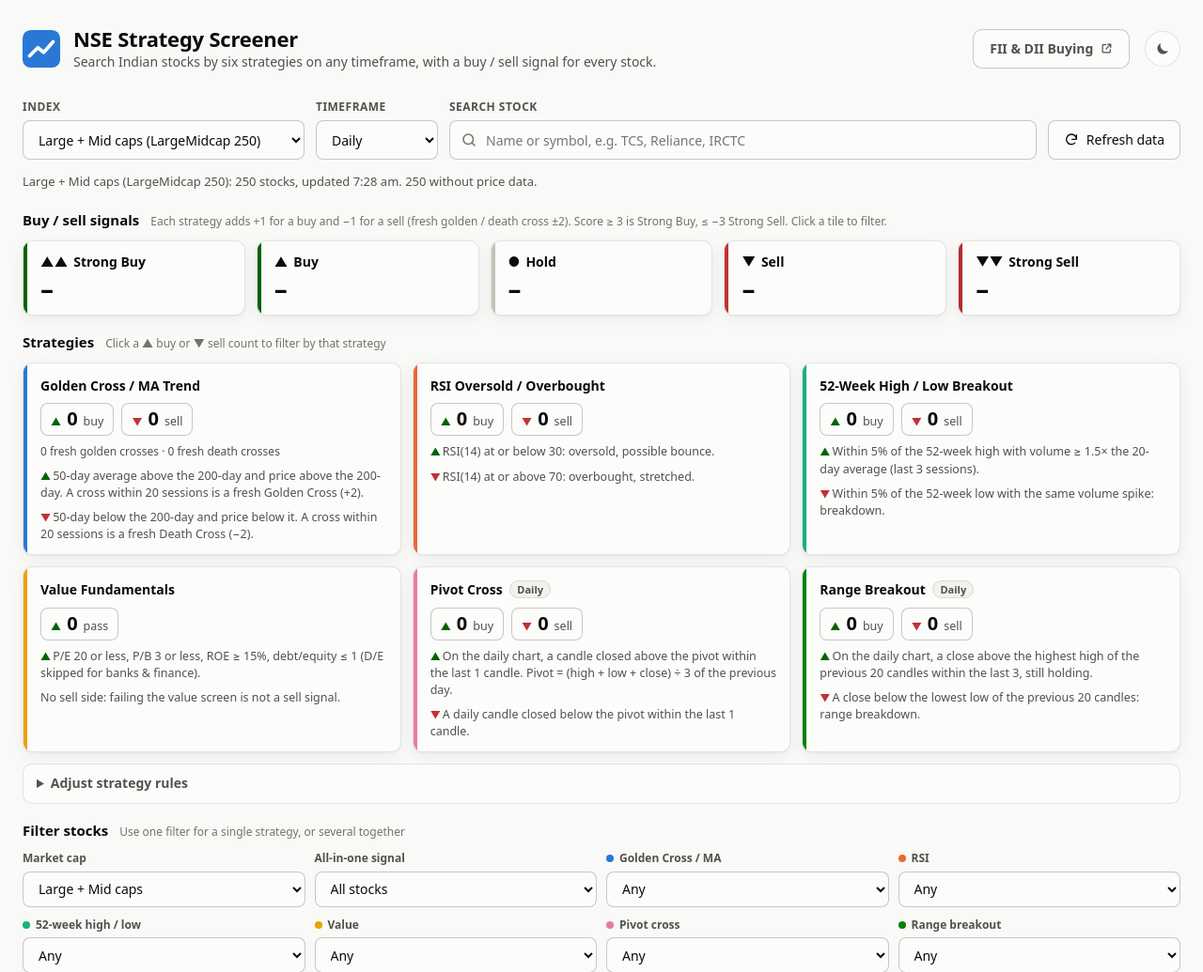
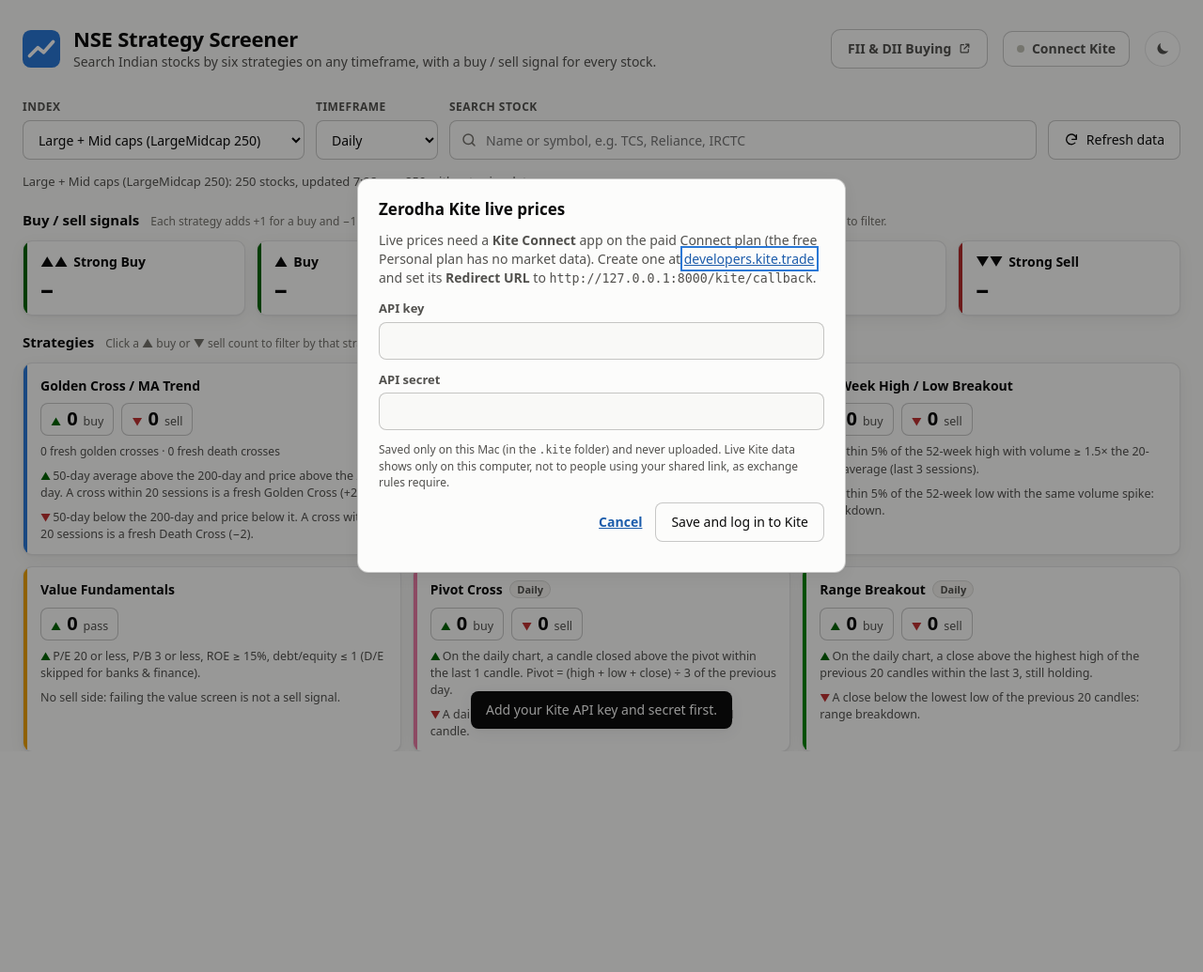
Before and after one commit to HarshBhushanDubey/nse-screener, a Flask app: page /?kite=setup in a window 1280 px wide. Shown: the top 1035 px of the page at 94% size. After the commit the page ends 800 px from the top, so only its background shows below. Run offline with Flask 3, Linux system fonts and the light colour scheme.

Commit message:
Add live prices from Zerodha Kite Connect on the owner's Mac
kite_live.py handles the daily Kite login (documented v3 session API),
a REST quote snapshot and the Kite WebSocket tick stream. The browser
polls /api/live every 2 seconds and recalculates every signal with the
live price. Credentials stay in git-ignored .kite/, and live data is
served only to requests from this computer, as exchange rules require.

Co-Authored-By: Claude Opus 5.5 <noreply@anthropic.com>

```diff
--- a/app.py
+++ b/app.py
@@ -10,10 +10,11 @@ import warnings
 
 warnings.filterwarnings("ignore", message=".*OpenSSL.*")  # macOS system-Python noise
 
-from flask import Flask, jsonify, render_template, request  # noqa: E402
+from flask import Flask, jsonify, redirect, render_template, request  # noqa: E402
 
 import screener  # noqa: E402
 import universes  # noqa: E402
+from kite_live import kite  # noqa: E402
 
 logging.basicConfig(level=logging.INFO, format="%(asctime)s %(levelname)s %(message)s")
 logging.getLogger("yfinance").setLevel(logging.CRITICAL)
@@ -24,6 +25,95 @@ app = Flask(__name__)
 @app.get("/")
 def index():
     return render_template("index.html")
+
+
+def is_local_request():
+    """True only for a browser on this Mac (not a visitor through a tunnel or proxy).
+    Kite data is for the account owner's personal use and must not be passed on."""
+    if request.headers.get("Cf-Connecting-Ip") or request.headers.get("X-Forwarded-For"):
+        return False
+    return request.remote_addr in ("127.0.0.1", "::1")
+
+
+def _local_only():
+    if not is_local_request():
+        return jsonify(error="Live Kite data is only available on the account owner's own computer."), 403
+    return None
+
+
+# ---------------------------------------------------------------- Zerodha Kite (owner only)
+
+@app.get("/api/kite/status")
+def api_kite_status():
+    if not is_local_request():
+        return jsonify(local=False)
+    return jsonify(local=True, **kite.status())
+
+
+@app.post("/api/kite/config")
+def api_kite_config():
+    denied = _local_only()
+    if denied:
+        return denied
+    body = request.get_json(silent=True) or {}
+    key, secret = str(body.get("api_key", "")).strip(), str(body.get("api_secret", "")).strip()
+    if not key or not secret:
+        return jsonify(error="Enter both the API key and the API secret."), 400
+    kite.save_config(key, secret)
+    return jsonify(ok=True, login_url="/kite/login")
+
+
+@app.get("/kite/login")
+def kite_login():
+    denied = _local_only()
+    if denied:
+        return denied
+    url = kite.login_url()
+    return redirect(url) if url else redirect("/?kite=setup")
+
+
+@app.get("/kite/callback")
+def kite_callback():
+    denied = _local_only()
+    if denied:
+        return denied
+    token = request.args.get("request_token", "")
+    if request.args.get("status") != "success" or not token:
+        return redirect("/?kite=cancelled")
+    try:
+        kite.complete_login(token)
+    except Exception as exc:
+        logging.warning("Kite login failed: %s", exc)
+        return redirect("/?kite=failed")
+    return redirect("/?kite=connected")
+
+
+@app.post("/api/kite/logout")
+def api_kite_logout():
+    denied = _local_only()
+    if denied:
+        return denied
+    kite.logout()
+    return jsonify(ok=True)
+
+
+@app.post("/api/live")
+def api_live():
+    """Latest Kite prices for an index (plus searched stocks), changed since `since`."""
+    denied = _local_only()
+    if denied:
+        return denied
+    body = request.get_json(silent=True) or {}
+    uid = body.get("universe", "niftylargemidcap250")
+    symbols = [m["symbol"] for m in universes.load(uid)] if uid in universes.LISTED else []
+    symbols += [str(s) for s in (body.get("extra") or [])][:50]
+    try:
+        known = kite.watch(symbols)
+    except Exception as exc:
+        logging.warning("Kite watch failed: %s", exc)
+        return jsonify(error=f"Kite: {exc}", **kite.status()), 502
+    snap = kite.snapshot(symbols, since=int(body.get("since", -1)))
+    return jsonify(known=known, **snap, **kite.status())
 
 
 @app.get("/api/universes")
@@ -96,6 +186,7 @@ if __name__ == "__main__":
     host = os.environ.get("HOST", "127.0.0.1")
     port = int(os.environ.get("PORT", "8000"))  # 5000 is taken by AirPlay on macOS
     print(f"\n  NSE Strategy Screener running at http://127.0.0.1:{port}\n")
+    kite.start()  # resume live prices if today's Kite login is still valid
     try:
         from waitress import serve
         serve(app, host=host, port=port, threads=12)
--- a/requirements.txt
+++ b/requirements.txt
@@ -6,3 +6,4 @@ numpy==2.0.2
 requests==2.32.5
 waitress==3.0.2
 gunicorn==23.0.0
+websocket-client==1.8.0
--- a/static/app.js
+++ b/static/app.js
@@ -544,7 +544,7 @@
       </td>
       <td class="sig-cell">${signalBadge(e)}</td>
       <td>${sparkSVG(r)}</td>
-      <td>${r.price == null ? '<span class="na">—</span>' : inr(r.price)}</td>
+      <td>${r.price == null ? '<span class="na">—</span>' : inr(r.price)}${r.live ? '<span class="live-tag" title="Live price from Kite">LIVE</span>' : ''}</td>
       <td class="${chgCls}">${signed(r.change_pct, 2)}</td>
       <td>${num(r.rsi)}</td>
       <td class="${v2 > 0 ? 'up' : v2 < 0 ? 'down' : ''}">${signed(v2)}</td>
@@ -627,7 +627,8 @@
   }
 
   function evalAll(records) {
-    return records.map((r) => {
+    return records.map((r0) => {
+      const r = withLive(r0);
       const e = evaluate(r, state.rules);
       e.pendingFund = r.fund_status === 'pending';
       e.pendingTf = r.price != null && (r.tf !== state.tf || r.tf_status === 'pending');
@@ -797,9 +798,157 @@
       el.textContent = `${s.label}: ${s.count} stocks, updated ${time}`
         + (asOf ? ` (latest session ${fmtDate(asOf)})` : '')
         + (missing ? `. ${missing} without price data.` : '.')
-        + (STATIC.on ? ' Data refreshes about every 15 minutes during market hours.' : '');
+        + (STATIC.on ? ' Data refreshes about every 15 minutes during market hours.' : '')
+        + (live.on && live.lastUpdate ? ` Live prices from Kite, last update ${new Date(live.lastUpdate).toLocaleTimeString('en-IN')}.` : '');
     }
   }
+
+  // ------------------------------------------------------------ Zerodha Kite live prices (owner's Mac only)
+  const live = { on: false, version: -1, quotes: {}, timer: null, status: null, lastUpdate: null };
+
+  const lastSet = (arr, v) => { const a = arr.slice(); a[a.length - 1] = v; return a; };
+  function patchCandles(t, ltp) {
+    if (!t || !t.c || !t.c.length || ltp == null) return t;
+    const n = t.c.length;
+    return { ...t, c: lastSet(t.c, ltp), h: lastSet(t.h, Math.max(t.h[n - 1] ?? ltp, ltp)), l: lastSet(t.l, Math.min(t.l[n - 1] ?? ltp, ltp)) };
+  }
+
+  function rsiOf(closes, period = 14) {
+    const v = closes.filter((x) => x != null);
+    if (v.length <= period + 1) return null;
+    let g = 0, l = 0;
+    for (let i = 1; i <= period; i++) { const d = v[i] - v[i - 1]; if (d > 0) g += d; else l -= d; }
+    g /= period; l /= period;
+    for (let i = period + 1; i < v.length; i++) {
+      const d = v[i] - v[i - 1];
+      g = (g * (period - 1) + Math.max(d, 0)) / period;
+      l = (l * (period - 1) + Math.max(-d, 0)) / period;
+    }
+    return l === 0 ? 100 : Math.round((100 - 100 / (1 + g / l)) * 10) / 10;
+  }
+
+  /** The record with Kite's live price folded into every price-based number. */
+  function withLive(r) {
+    const q = live.on && live.quotes[r.symbol];
+    if (!q || q.ltp == null || r.price == null) return r;
+    const ltp = q.ltp;
+    const out = { ...r, price: ltp, live: true };
+    if (q.change_pct != null) out.change_pct = q.change_pct;
+    if (r.high52 != null) { out.high52 = Math.max(r.high52, q.high ?? ltp, ltp); out.pct_from_high = (ltp / out.high52 - 1) * 100; }
+    if (r.low52 != null) { out.low52 = Math.min(r.low52, q.low ?? ltp, ltp); out.pct_from_low = (ltp / out.low52 - 1) * 100; }
+    if (r.spark && r.spark.c && r.spark.c.length) {
+      const c = lastSet(r.spark.c, ltp);
+      out.spark = { ...r.spark, c };
+      const rv = rsiOf(c);
+      if (rv != null) out.rsi = rv;
+    }
+    if (r.tfd) out.tfd = patchCandles(r.tfd, ltp);
+    return out;
+  }
+
+  function toast(msg) {
+    const t = $('#toast');
+    t.textContent = msg;
+    t.hidden = false;
+    clearTimeout(toast.timer);
+    toast.timer = setTimeout(() => { t.hidden = true; }, 7000);
+  }
+
+  function renderKiteBtn() {
+    const b = $('#kiteBtn');
+    const s = live.status;
+    if (STATIC.on || !s || !s.local) { b.hidden = true; return; }
+    b.hidden = false;
+    let text = 'Kite connecting…', on = false;
+    if (!s.available) text = 'Kite unavailable';
+    else if (!s.configured) text = 'Connect Kite';
+    else if (!s.logged_in) text = 'Log in to Kite';
+    else if (s.streaming || live.lastUpdate) { text = 'Kite live'; on = true; }
+    b.classList.toggle('on', on);
+    b.innerHTML = `<span class="dot" aria-hidden="true"></span>${esc(text)}`;
+    b.title = s.logged_in ? `Live prices from Kite (${s.user}). Session ends ${new Date(s.expires).toLocaleString('en-IN', { weekday: 'short', hour: 'numeric', minute: '2-digit' })}.`
+      : 'Show live prices from your Zerodha Kite Connect account';
+  }
+
+  async function pollLive() {
+    clearTimeout(live.timer);
+    if (!live.on) return;
+    try {
+      const res = await api('/api/live', { method: 'POST', body: JSON.stringify({
+        universe: state.universe, extra: [...state.lookups.values()].map((r) => r.symbol), since: live.version }) });
+      live.status = { ...live.status, ...res, local: true };
+      const n = Object.keys(res.quotes || {}).length;
+      Object.assign(live.quotes, res.quotes || {});
+      live.version = res.version;
+      if (n) live.lastUpdate = Date.now();
+      if (!res.logged_in) { live.on = false; toast('Your Kite session has ended. Log in to Kite again for live prices.'); }
+      renderKiteBtn();
+      if (n) render();
+    } catch (e) {
+      live.status = { ...(live.status || {}), error: e.message };
+      renderKiteBtn();
+    }
+    if (live.on) live.timer = setTimeout(pollLive, 2000);
+  }
+
+  async function kiteInit() {
+    if (STATIC.on) return;
+    try { live.status = await api('/api/kite/status'); } catch (e) { return; }
+    renderKiteBtn();
+    const p = new URLSearchParams(location.search).get('kite');
+    if (p) {
+      toast({ connected: 'Kite connected: prices are now live.', failed: 'Kite login failed. Check your API key and secret, then try again.',
+        cancelled: 'Kite login was cancelled.', setup: 'Add your Kite API key and secret first.' }[p] || '');
+      history.replaceState(null, '', location.pathname);
+      if (p === 'setup') openKiteDialog();
+    }
+    if (live.status.logged_in && live.status.available) { live.on = true; live.version = -1; pollLive(); }
+  }
+
+  const kiteDialog = $('#kiteDialog');
+  function openKiteDialog(forceSetup = false) {
+    const s = live.status || {};
+    const info = s.logged_in && !forceSetup;
+    $('#kiteSetup').hidden = info;
+    $('#kiteInfo').hidden = !info;
+    $('#kiteMsg').textContent = s.available === false ? 'Live streaming needs the websocket-client package: run  .venv/bin/python -m pip install -r requirements.txt' : '';
+    if (info) {
+      $('#kiteInfoText').textContent = `Logged in to Kite as ${s.user}. Prices and signals update live every 2 seconds `
+        + `until the session ends at ${new Date(s.expires).toLocaleString('en-IN', { weekday: 'short', hour: 'numeric', minute: '2-digit' })} (Kite asks for a fresh login each day).`
+        + (s.error ? ` Last message from Kite: ${s.error}` : '');
+    }
+    kiteDialog.showModal();
+  }
+
+  $('#kiteBtn').addEventListener('click', () => {
+    const s = live.status || {};
+    if (s.configured && !s.logged_in) { location.href = 'kite/login'; return; }
+    openKiteDialog();
+  });
+  kiteDialog.addEventListener('click', (e) => { if (e.target.closest('[data-close]')) kiteDialog.close(); });
+  $('#kiteChangeKeys').addEventListener('click', () => openKiteDialog(true));
+  $('#kiteSetup').addEventListener('submit', async (e) => {
+    e.preventDefault();
+    $('#kiteMsg').textContent = '';
+    try {
+      const res = await api('/api/kite/config', { method: 'POST', body: JSON.stringify({ api_key: $('#kiteKey').value, api_secret: $('#kiteSecret').value }) });
+      $('#kiteSecret').value = '';
+      location.href = res.login_url.replace(/^\//, '');
+    } catch (err) {
+      $('#kiteMsg').textContent = err.message;
+    }
+  });
+  $('#kiteLogout').addEventListener('click', async () => {
+    try { await api('/api/kite/logout', { method: 'POST' }); } catch (e) { /* already logged out */ }
+    live.on = false;
+    live.quotes = {};
+    live.lastUpdate = null;
+    live.status = await api('/api/kite/status').catch(() => live.status);
+    kiteDialog.close();
+    renderKiteBtn();
+    render();
+    toast('Logged out of Kite. Prices are back to the regular data feed.');
+  });
 
   // ------------------------------------------------------------ breakout watch
   const WATCH_ALL = ['15m', '1h', '1d', '1wk'];
@@ -899,7 +1048,9 @@
     for (const it of items) {
       const hits = [];
       for (const tf of state.watchTfs) {
-        const setup = rangeSetup(watch.data[tf] && watch.data[tf][it.r.symbol], R);
+        const raw = watch.data[tf] && watch.data[tf][it.r.symbol];
+        const q = live.on && live.quotes[it.r.symbol];
+        const setup = rangeSetup(q && raw ? patchCandles(raw, q.ltp) : raw, R);
         if (setup) hits.push({ tf, ...setup });
       }
       for (const [dir, list] of [[1, up], [-1, down]]) {
@@ -1264,6 +1415,7 @@
     state.universe = uid;
     universeSel.value = uid;
     store.set('index', state.universe);
+    live.version = -1;
     fitCapToIndex();
     store.set('filters', state.filters);
     state.stocks.clear();
@@ -1350,6 +1502,7 @@
     tfSel.value = state.tf;
     startScan(false);
     restoreLookups();
+    kiteInit();
   }
   init();
 })();
--- a/static/style.css
+++ b/static/style.css
@@ -166,6 +166,36 @@ h1 { font-size: 22px; line-height: 1.2; margin: 0; letter-spacing: -0.01em; }
 .nav-link[aria-current="page"] { background: var(--ink); color: var(--surface); }
 .nav-link .ext { width: 13px; height: 13px; margin-left: 4px; vertical-align: -1px; fill: none; stroke: currentColor; stroke-width: 2.2; stroke-linecap: round; stroke-linejoin: round; }
 .visually-hidden { position: absolute; width: 1px; height: 1px; overflow: hidden; clip: rect(0 0 0 0); white-space: nowrap; }
+
+/* ---------- Kite ---------- */
+.kite-btn {
+  height: 38px; display: inline-flex; align-items: center; gap: 8px; padding: 0 14px;
+  border: 1px solid var(--border-strong); border-radius: 10px; background: var(--surface);
+  font-weight: 600; color: var(--ink-2); cursor: pointer; white-space: nowrap;
+}
+.kite-btn:hover { background: var(--surface-2); }
+.kite-btn .dot { width: 8px; height: 8px; border-radius: 50%; background: var(--axis); }
+.kite-btn.on { color: var(--ink); }
+.kite-btn.on .dot { background: var(--up); box-shadow: 0 0 0 3px var(--buy-wash); }
+.kite-dialog {
+  border: 1px solid var(--border-strong); border-radius: 12px; background: var(--surface); color: var(--ink);
+  padding: 20px 22px; width: min(520px, calc(100vw - 32px)); box-shadow: var(--shadow);
+}
+.kite-dialog::backdrop { background: rgba(0, 0, 0, 0.4); }
+.kite-dialog h2 { font-size: 17px; margin: 0 0 10px; }
+.kite-form { display: flex; flex-direction: column; gap: 12px; }
+.kite-form p { margin: 0; color: var(--ink-2); }
+.kite-form a { color: var(--accent-ink); }
+.kite-form label { display: flex; flex-direction: column; gap: 5px; font-weight: 600; font-size: 13px; color: var(--ink-2); }
+.kite-form input { height: 40px; border: 1px solid var(--border-strong); border-radius: 8px; background: var(--page); padding: 0 12px; font-weight: 400; color: var(--ink); }
+.dialog-actions { display: flex; justify-content: flex-end; align-items: center; gap: 14px; flex-wrap: wrap; }
+.kite-msg { font-size: 13px; color: var(--down); }
+.toast {
+  position: fixed; left: 50%; bottom: 24px; transform: translateX(-50%); z-index: 60;
+  background: var(--ink); color: var(--surface); padding: 10px 16px; border-radius: 8px; box-shadow: var(--shadow);
+  max-width: calc(100vw - 32px);
+}
+.live-tag { font-size: 10px; font-weight: 700; letter-spacing: .04em; color: var(--up); margin-left: 4px; vertical-align: 1px; }
 
 /* ---------- controls ---------- */
 .controls {
--- a/templates/index.html
+++ b/templates/index.html
@@ -26,6 +26,7 @@
         <svg class="ext" viewBox="0 0 24 24" aria-hidden="true"><path d="M14 4h6v6M20 4l-9 9M19 14v5a1 1 0 0 1-1 1H5a1 1 0 0 1-1-1V6a1 1 0 0 1 1-1h5"/></svg>
         <span class="visually-hidden">(opens Moneycontrol in a new tab)</span></a>
     </nav>
+    <button id="kiteBtn" class="kite-btn" type="button" hidden><span class="dot" aria-hidden="true"></span>Kite</button>
     <button id="themeToggle" class="icon-btn" type="button" aria-label="Switch colour theme" title="Switch light / dark">
       <svg class="i-moon" viewBox="0 0 24 24" aria-hidden="true"><path d="M20 14.5A8 8 0 0 1 9.5 4a8 8 0 1 0 10.5 10.5z"/></svg>
       <svg class="i-sun" viewBox="0 0 24 24" aria-hidden="true"><circle cx="12" cy="12" r="4"/><path d="M12 2v2M12 20v2M4.9 4.9l1.4 1.4M17.7 17.7l1.4 1.4M2 12h2M20 12h2M4.9 19.1l1.4-1.4M17.7 6.3l1.4-1.4"/></svg>
@@ -178,6 +179,33 @@
   </footer>
 
   <div id="tooltip" class="tooltip" role="tooltip" hidden></div>
+  <div id="toast" class="toast" role="status" hidden></div>
+
+  <dialog id="kiteDialog" class="kite-dialog" aria-labelledby="kiteTitle">
+    <h2 id="kiteTitle">Zerodha Kite live prices</h2>
+    <form id="kiteSetup" class="kite-form">
+      <p>Live prices need a <strong>Kite Connect</strong> app on the paid Connect plan (the free Personal plan has no market data).
+        Create one at <a href="https://developers.kite.trade" target="_blank" rel="noopener">developers.kite.trade</a> and set its
+        <strong>Redirect URL</strong> to <code>http://127.0.0.1:8000/kite/callback</code>.</p>
+      <label>API key <input id="kiteKey" autocomplete="off" spellcheck="false" required></label>
+      <label>API secret <input id="kiteSecret" type="password" autocomplete="off" required></label>
+      <p class="hint">Saved only on this Mac (in the <code>.kite</code> folder) and never uploaded. Live Kite data shows only on this computer,
+        not to people using your shared link, as exchange rules require.</p>
+      <div class="dialog-actions">
+        <button type="button" class="link-btn" data-close>Cancel</button>
+        <button type="submit" class="btn">Save and log in to Kite</button>
+      </div>
+      <div id="kiteMsg" class="kite-msg" role="status"></div>
+    </form>
+    <div id="kiteInfo" class="kite-form" hidden>
+      <p id="kiteInfoText"></p>
+      <div class="dialog-actions">
+        <button type="button" class="link-btn" id="kiteChangeKeys">Change API key</button>
+        <button type="button" class="link-btn" data-close>Close</button>
+        <button type="button" class="btn" id="kiteLogout">Log out of Kite</button>
+      </div>
+    </div>
+  </dialog>
   <script src="static/app.js"></script>
 </body>
 </html>
```
Also changed, not shown: kite_live.py (added, +344 -0 lines), README.md, 1 other file.
